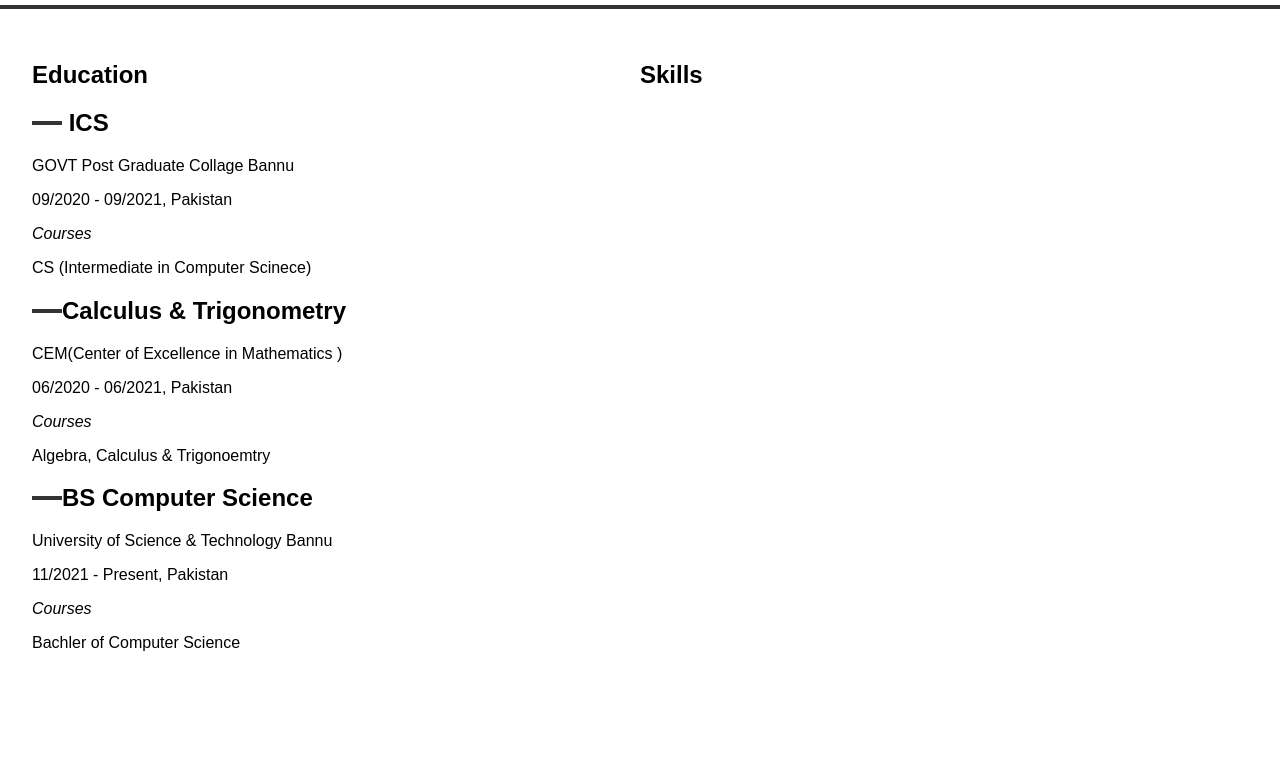
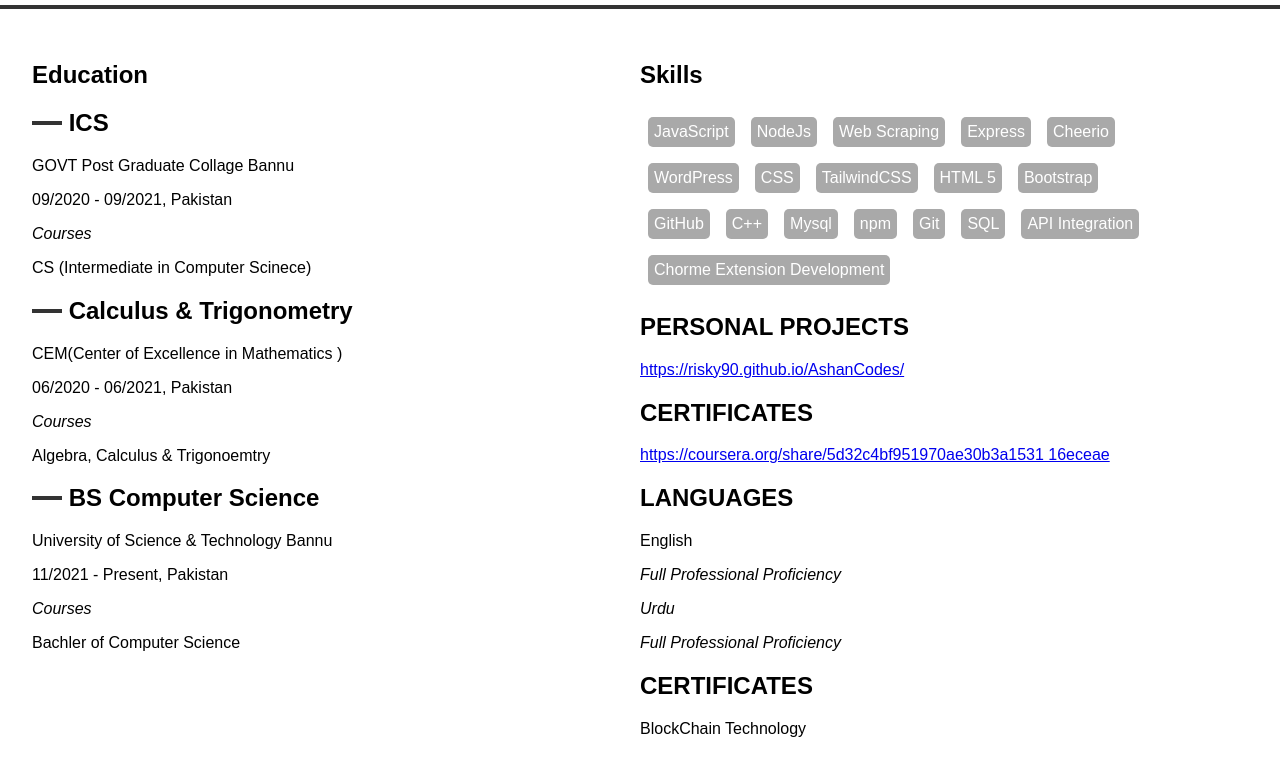
Before and after one commit to Risky90/CODESOFT, a plain HTML site: page Portfolio/index.html in a window 1280 px wide. Shown: the part 483-1258 px from the top of the page. Before the commit the page ends 1183 px from the top, so only its background shows below. Drawn offline with nearby package versions, Linux system fonts and the light colour scheme.

Commit message:
finalize skills section

```diff
--- a/Portfolio/index.html
+++ b/Portfolio/index.html
@@ -1,17 +1,22 @@
 <!DOCTYPE html>
 <html>
+
 <head>
   <title>M Ashan - Portfolio</title>
   <link rel="stylesheet" type="text/css" href="styles.css">
   <link rel="stylesheet" href="https://unicons.iconscout.com/release/v4.0.8/css/line.css">
 </head>
+
 <body>
   <header>
     <img src="/CODESOFT/Portfolio/Images/photo.jpeg" alt="Your Name" id="my-image">
     <div>
       <h1>M Ashan</h1>
       <p>Web Developer & Designer</p>
-    <p> Hi there, I'm Ashan, a web developer that is now interning at CODSOFT as a web developer enthusiast. I'm thrilled to present my abilities and completed work in this portfolio. I have learned a lot about front-end and back-end web development during my internship, covering topics like HTML, CSS, JavaScript, NodeJs, Web Scraping and Chorme Extention development.</p>
+      <p> Hi there, I'm Ashan, a web developer that is now interning at CODSOFT as a web developer enthusiast. I'm
+        thrilled to present my abilities and completed work in this portfolio. I have learned a lot about front-end and
+        back-end web development during my internship, covering topics like HTML, CSS, JavaScript, NodeJs, Web Scraping
+        and Chorme Extention development.</p>
     </div>
   </header>
   <section id="links">
@@ -22,14 +27,18 @@
     <a href=""><i class="uil uil-github"></i>https://github.com/Risky90</a>
     <a href=""><i class="uil uil-link-h"></i>https://risky90.github.io/AshanCodes/#</a>
     <a href="https://stackoverflow.com/users/20128821/ashan"><i class="uil uil-stackoverflow"></i>Stackoverflow</a>
-    <a href="https://www.quora.com/profile/ASHAN-Khan-28?ch=10&oid=1017348339&share=a9fd2977&srid=u3X9vy&target_type=user"><i class="uil uil-quora"></i>Quora</a>
+    <a
+      href="https://www.quora.com/profile/ASHAN-Khan-28?ch=10&oid=1017348339&share=a9fd2977&srid=u3X9vy&target_type=user"><i
+        class="uil uil-quora"></i>Quora</a>
   </section>
   <hr id="line">
 
   <div class="main">
     <div id="education">
       <h2>Education</h2>
-    <h2><hr id="line2"> ICS</h2>
+      <h2>
+        <hr id="line2"> ICS
+      </h2>
       <div class="details">
         <p id="institute-name">GOVT Post Graduate Collage Bannu</p>
         <p id="date-location">09/2020 - 09/2021, Pakistan</p>
@@ -37,14 +46,18 @@
         <p id="course-name">CS (Intermediate in
           Computer Scinece)</p>
       </div>
-    <h2><hr id="line2">Calculus & Trigonometry</h2>
+      <h2>
+        <hr id="line2"> Calculus & Trigonometry
+      </h2>
       <div class="details">
         <p id="institute-name">CEM(Center of Excellence in Mathematics )</p>
         <p id="date-location">06/2020 - 06/2021, Pakistan</p>
         <p style="font-style: italic">Courses</p>
         <p id="course-name">Algebra, Calculus & Trigonoemtry</p>
       </div>
-    <h2><hr id="line2">BS Computer Science</h2>
+      <h2>
+        <hr id="line2"> BS Computer Science
+      </h2>
       <div class="details">
         <p id="institute-name">University of Science & Technology Bannu</p>
         <p id="date-location">11/2021 - Present, Pakistan</p>
@@ -55,7 +68,52 @@
     </div>
     <div id="skills">
       <h2>Skills</h2>
+      <div class="skills">
+        <p class="skill">JavaScript</p>
+        <p class="skill">NodeJs</p>
+        <p class="skill">Web Scraping</p>
+        <p class="skill">Express</p>
+        <p class="skill">Cheerio</p>
+        <p class="skill">WordPress</p>
+        <p class="skill">CSS</p>
+        <p class="skill">TailwindCSS</p>
+        <p class="skill">HTML 5</p>
+        <p class="skill">Bootstrap</p>
+        <p class="skill">GitHub</p>
+        <p class="skill">C++</p>
+        <p class="skill">Mysql</p>
+        <p class="skill">npm</p>
+        <p class="skill">Git</p>
+        <p class="skill">SQL</p>
+        <p class="skill">API Integration</p>
+        <p class="skill">Chorme Extension Development</p>
+
+      </div>
+      <h2>
+        PERSONAL PROJECTS
+      </h2>
+      <a href="https://risky90.github.io/AshanCodes/">https://risky90.github.io/AshanCodes/</a>
+      <h2>
+        CERTIFICATES
+      </h2>
+      <a href="https://coursera.org/share/5d32c4bf951970ae30b3a1531
+      16eceae">https://coursera.org/share/5d32c4bf951970ae30b3a1531
+      16eceae</a>
+      <h2>
+        LANGUAGES
+      </h2>
+      <div class="language">
+        <p id="institute-name">English</p>
+        <p style="font-style: italic">Full Professional Proficiency</p>
+        <p style="font-style: italic">Urdu</p>
+        <p style="font-style: italic">Full Professional Proficiency</p>
+      </div>
+      <h2>
+        CERTIFICATES
+      </h2>
+      <p>BlockChain Technology</p>
     </div>
   </div>
 </body>
+
 </html>
--- a/Portfolio/styles.css
+++ b/Portfolio/styles.css
@@ -73,3 +73,17 @@
   margin: 2rem;
   grid-template-columns: repeat(2, 50%);
 }
+
+.skill{
+  background: darkgray;
+  width: fit-content;
+  padding: 6px;
+  border-radius: 5px;
+  color: #fff;
+  margin: 8px;
+}
+.skills{
+  display: flex;
+  flex-wrap: wrap;
+  margin-right: 5rem;
+}
```
Lines whose indentation alone changed are shown as unchanged.
